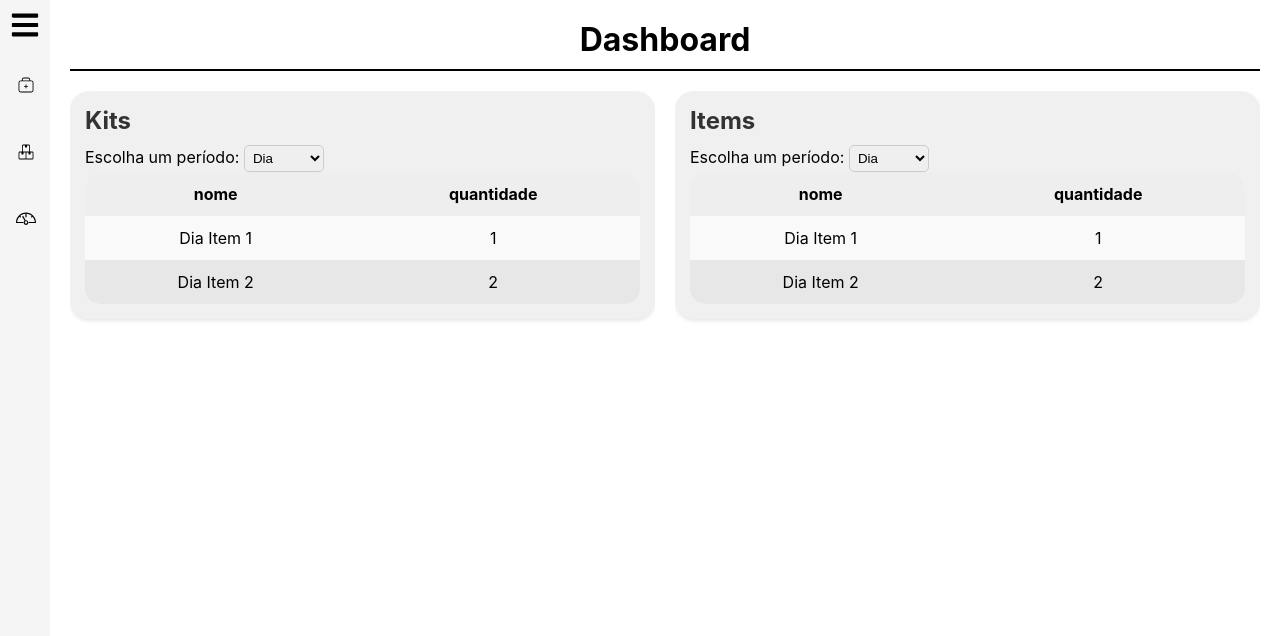
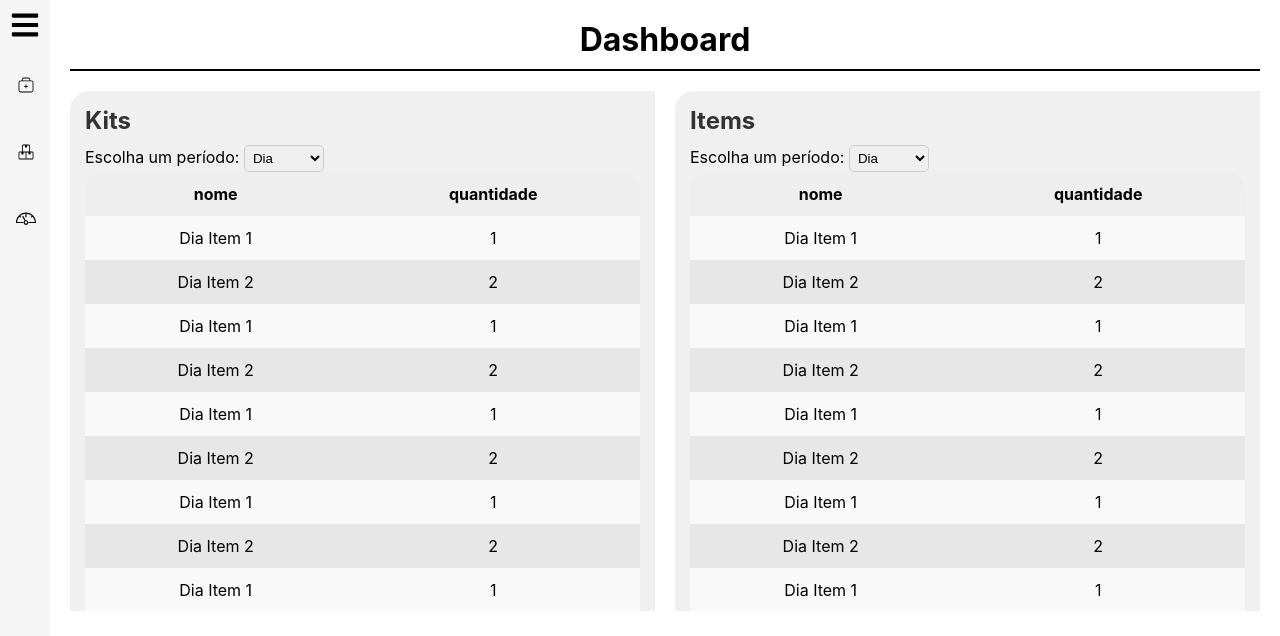
Before and after one commit to Inteli-College/2024-T0008-EC05-G05, a React (Create React App) app in the folder src/frontend/: page /dashboard in a window 1280 px wide. Shown: the top 636 px of the page. Built offline with nearby package versions, Linux system fonts and the light colour scheme.

Commit message:
att css tabela

```diff
--- a/src/frontend/src/components/tabela_log/tabela_log.css
+++ b/src/frontend/src/components/tabela_log/tabela_log.css
@@ -1,6 +1,6 @@
 /* Table container styles */
 .table-container {
-    border-radius: 20px;
+    border-radius: 20px 0 0 20px;
     /* Rounded corners */
     background-color: #f0f0f0;
     /* Dark white background for the whole table */
--- a/src/frontend/src/components/tabela_log/tabela_log.js
+++ b/src/frontend/src/components/tabela_log/tabela_log.js
@@ -7,6 +7,22 @@ const TabelaLog = ({ tableName, title }) => {
   // Hard-coded data sets for each time period
   const dataSets = {
     dia: [
+      { nome: 'Dia Item 1', quantidade: 1 },
+      { nome: 'Dia Item 2', quantidade: 2 },
+      { nome: 'Dia Item 1', quantidade: 1 },
+      { nome: 'Dia Item 2', quantidade: 2 },
+      { nome: 'Dia Item 1', quantidade: 1 },
+      { nome: 'Dia Item 2', quantidade: 2 },
+      { nome: 'Dia Item 1', quantidade: 1 },
+      { nome: 'Dia Item 2', quantidade: 2 },
+      { nome: 'Dia Item 1', quantidade: 1 },
+      { nome: 'Dia Item 2', quantidade: 2 },
+      { nome: 'Dia Item 1', quantidade: 1 },
+      { nome: 'Dia Item 2', quantidade: 2 },
+      { nome: 'Dia Item 1', quantidade: 1 },
+      { nome: 'Dia Item 2', quantidade: 2 },
+      { nome: 'Dia Item 1', quantidade: 1 },
+      { nome: 'Dia Item 2', quantidade: 2 },
       { nome: 'Dia Item 1', quantidade: 1 },
       { nome: 'Dia Item 2', quantidade: 2 },
     ],
--- a/src/frontend/src/pages/dashboard/dashboard.css
+++ b/src/frontend/src/pages/dashboard/dashboard.css
@@ -38,9 +38,9 @@
 .tabela_items {
     width: calc(50% - 10px);
     /* Sets the width of each table container */
-    height: 400px;
     /* Sets a fixed height for the tables */
     overflow-y: auto;
     /* Enables vertical scrolling within the tables */
     /* ...other styles like box-shadow, border-radius, etc... */
+    height: 65vh;
 }
```
